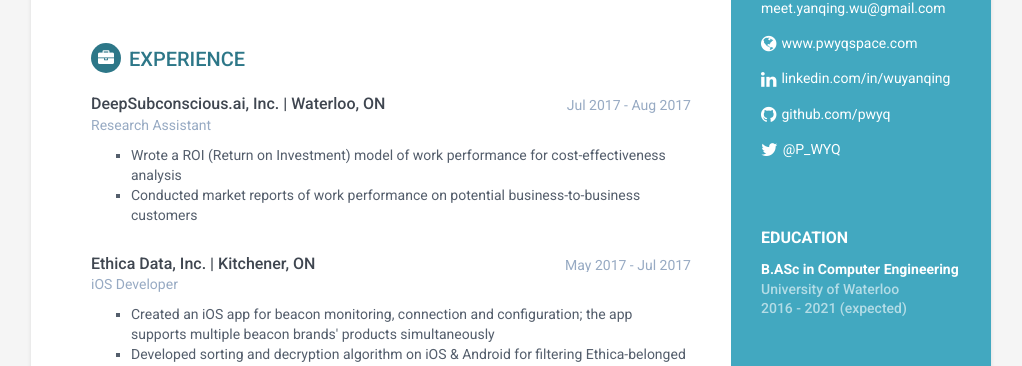
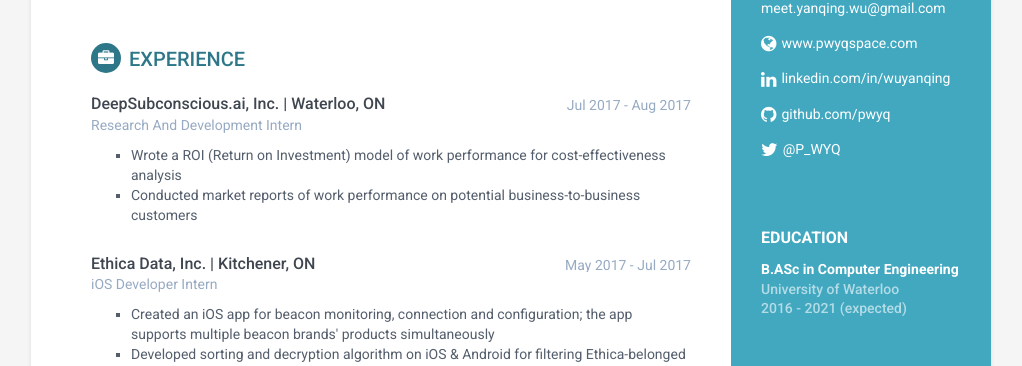
Before and after one commit to pwyq/blog, a Jekyll site: the page built from resume/index.html, in a window 1280 px wide. Shown: the part 355-721 px from the top of the page, without its empty margins (129-1151 px from the left). Built offline with Jekyll 4.4.1, drawn with Linux system fonts in a browser that asks for light colours.

Commit message:
[update] ...

```diff
--- a/_includes/_resume/cv_experience.html
+++ b/_includes/_resume/cv_experience.html
@@ -7,7 +7,7 @@
                             <h3 class="activity-event">DeepSubconscious.ai, Inc. | Waterloo, ON</h3>
                             <div class="time">Jul 2017 - Aug 2017</div>
                         </div><!--//upper-row-->
-                        <div class="activity-title">Research Assistant</div>
+                        <div class="activity-title">Research And Development Intern</div>
                     </div><!--//meta-->
                     <div class="details">
                         <ul style="list-style-type:square">
@@ -23,7 +23,7 @@
                             <h3 class="activity-event">Ethica Data, Inc. | Kitchener, ON</h3>
                             <div class="time">May 2017 - Jul 2017</div>
                         </div><!--//upper-row-->
-                        <div class="activity-title">iOS Developer</div>
+                        <div class="activity-title">iOS Developer Intern</div>
                     </div><!--//meta-->
                     <div class="details">
                         <ul style="list-style-type:square">
```
Also changed, not shown: _includes/_about/zh.md (+0 -7 lines).
